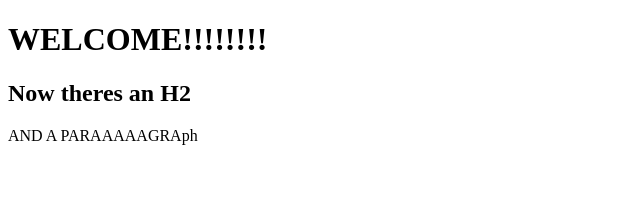
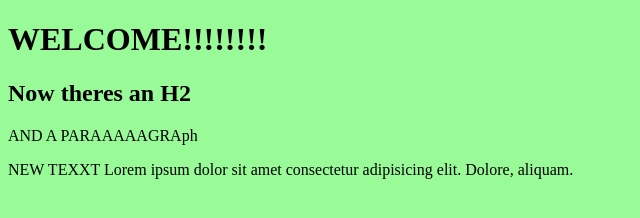
Before and after one commit to GiaZozula/git-test, a plain HTML site: page index.html in a window 1280 px wide. Shown: the whole page, without its empty margins (0-640 px from the left). Drawn offline with Linux system fonts and the light colour scheme.

Commit message:
added a paragraph and styling to the body:alien:

```diff
--- a/index.html
+++ b/index.html
@@ -5,10 +5,12 @@
     <meta http-equiv="X-UA-Compatible" content="IE=edge">
     <meta name="viewport" content="width=device-width, initial-scale=1.0">
     <title>Document</title>
+    <link rel="stylesheet" href="style.css">
 </head>
 <body>
     <h1>WELCOME!!!!!!!!</h1>
     <h2>Now theres an H2</h2>
     <p>AND A PARAAAAAGRAph</p>
+    <p>NEW TEXXT Lorem ipsum dolor sit amet consectetur adipisicing elit. Dolore, aliquam.</p>
 </body>
 </html>
--- /dev/null
+++ b/style.css
@@ -0,0 +1,3 @@
+body {
+    background: palegreen;
+}
```
